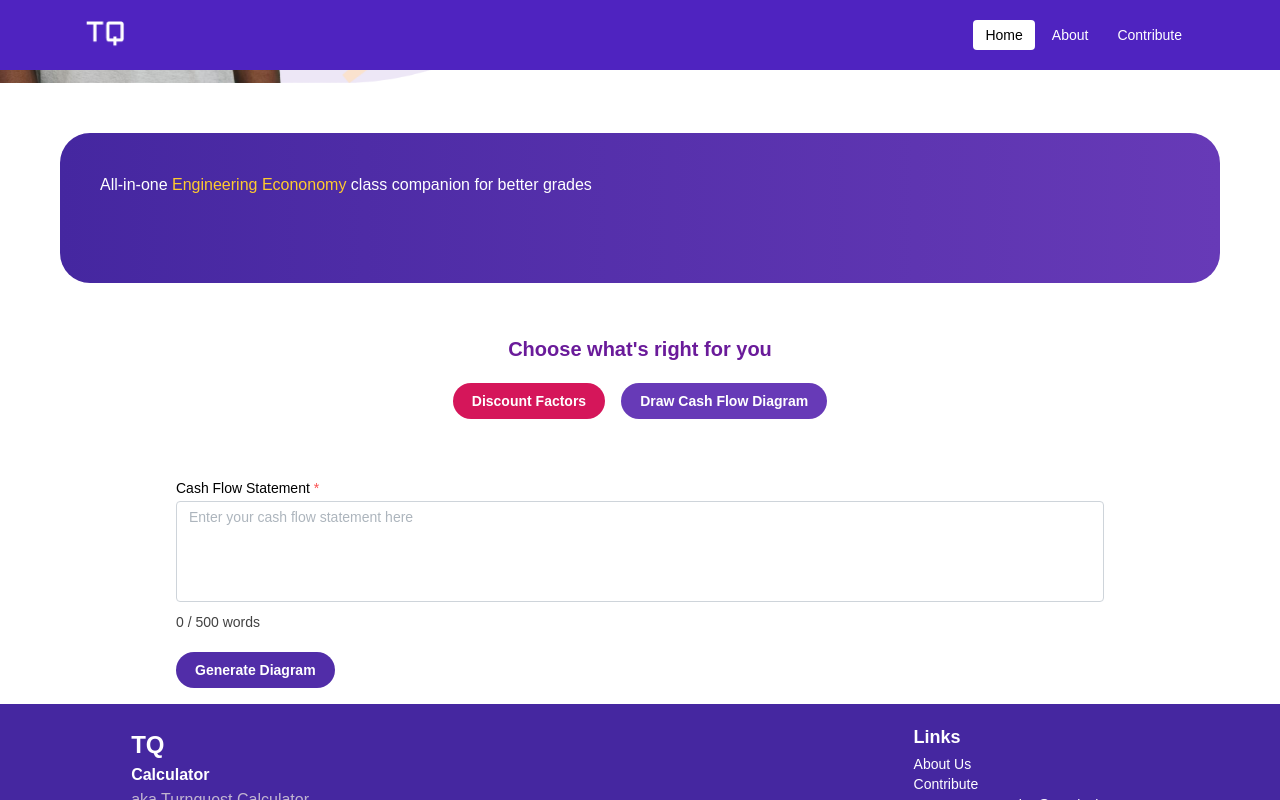
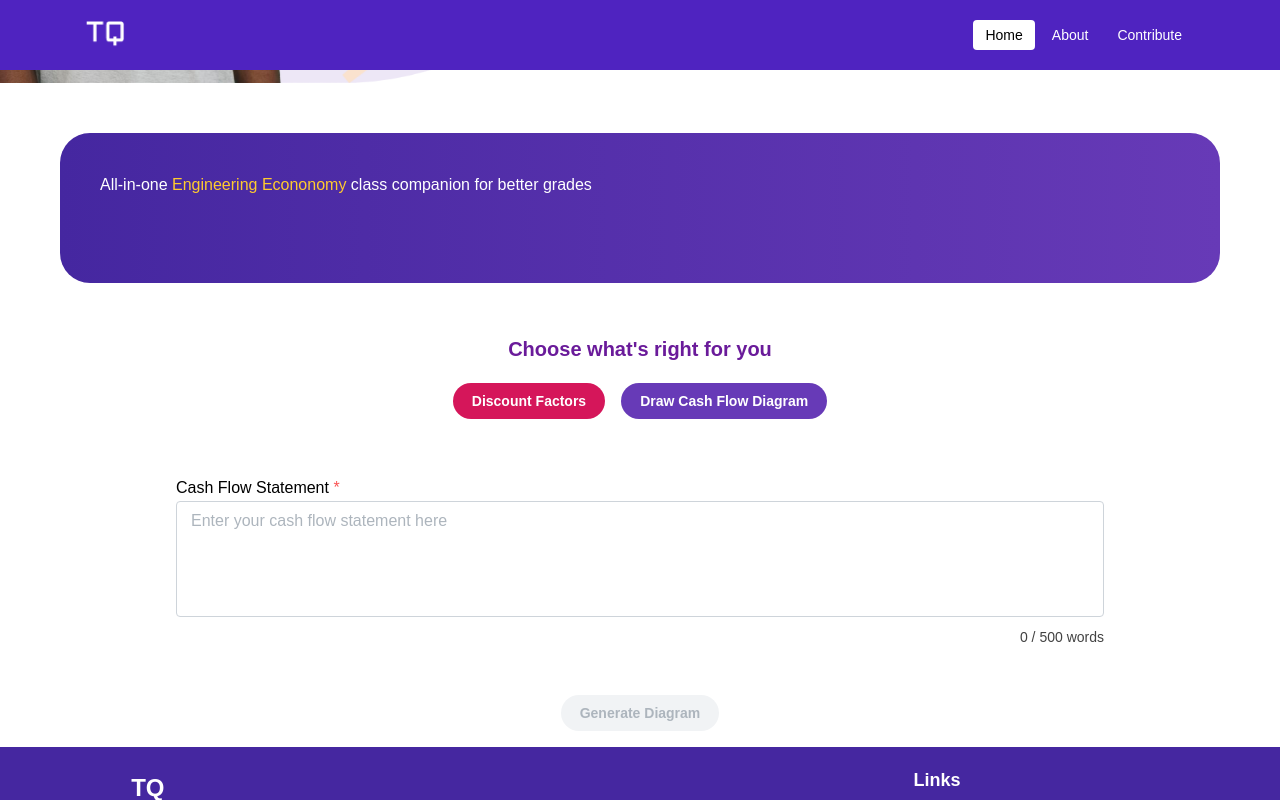
Before and after one commit to unclebinary1001/tqcalculator, a React (Vite) app: page / in a window 1280 px wide. Both pictures are taken after a click on the button "Draw Cash Flow Diagram". Shown: the part 470-1270 px from the top of the page. Built offline with nearby package versions, Linux system fonts and the light colour scheme; a web font is replaced by a local one.

Commit message:
add api call to open router LLM

```diff
--- a/src/components/CashFlowDiagram.tsx
+++ b/src/components/CashFlowDiagram.tsx
@@ -12,8 +12,40 @@ import { useState } from "react";
 function limitWordCount(str: string, wordLimit: number): string {
   const words = str.split(" ").filter(Boolean);
   const limitedWords = words.slice(0, wordLimit);
-    return limitedWords.join(' ');
+  return limitedWords.join(" ");
 }
+
+const promptLLM = async (statement: string) => {
+  try {
+    const response = await fetch(
+      "https://openrouter.ai/api/v1/chat/completions",
+      {
+        method: "POST",
+        headers: {
+          Authorization: `Bearer ${import.meta.env.VITE_OPENROUTER_API_KEY}`,
+          "HTTP-Referer": `${import.meta.env.VITE_SITE_URL}`, // Optional, for including your app on openrouter.ai rankings.
+          "X-Title": `${import.meta.env.VITE_SITE_NAME}`, // Optional. Shows in rankings on openrouter.ai.
+          "Content-Type": "application/json",
+        },
+        body: JSON.stringify({
+          model: "meta-llama/llama-3.1-8b-instruct:free",
+          messages: [{ role: "user", content: "What is the meaning of life?" }],
+        }),
+      }
+    );
+    console.log("Call LLM")
+    if (!response.ok) {
+      throw new Error(`Response status: ${response.status}`);
+    }
+
+    const json = await response.json();
+    console.log(json)
+    // TODO: load message content from LLM
+    // console.log(json['choices'][0]['message']['content']);
+  } catch (error) {
+    console.error("Error:", error);
+  }
+};
 
 function CashFlowDiagram() {
   const theme = useMantineTheme();
@@ -39,26 +71,32 @@ function CashFlowDiagram() {
         placeholder="Enter your cash flow statement here"
         label="Cash Flow Statement"
         value={statement}
+        size={"md"}
         onChange={(e) => handleStatementChange(e)}
         minRows={4}
         maxRows={7}
         autosize
         required
+        styles={{ input: { color: "#808080" } }}
       />
-      <Group pos={"relative"} mt="xs">
+      <Group justify="flex-end" mt="xs">
         <Text size="sm" style={{ color: theme.colors.brand[6] }}>
           {statement.split(/\s+/).filter(Boolean).length} / {WORD_LIMIT} words
         </Text>
       </Group>
-      <Space h="lg" />
+      <Space h="xl" />
+      <Group justify="center" mt="md">
         <Button
           radius="xl"
           variant="filled"
-        color={theme.colors.brand[4]}
+          color={theme.colors.brand[9]}
           mb={"md"}
+          disabled={statement.length === 0}
+          onClick={() => {promptLLM(statement)}}
         >
           Generate Diagram
         </Button>
+      </Group>
     </Container>
   );
 }
```
Lines whose indentation alone changed are shown as unchanged.
